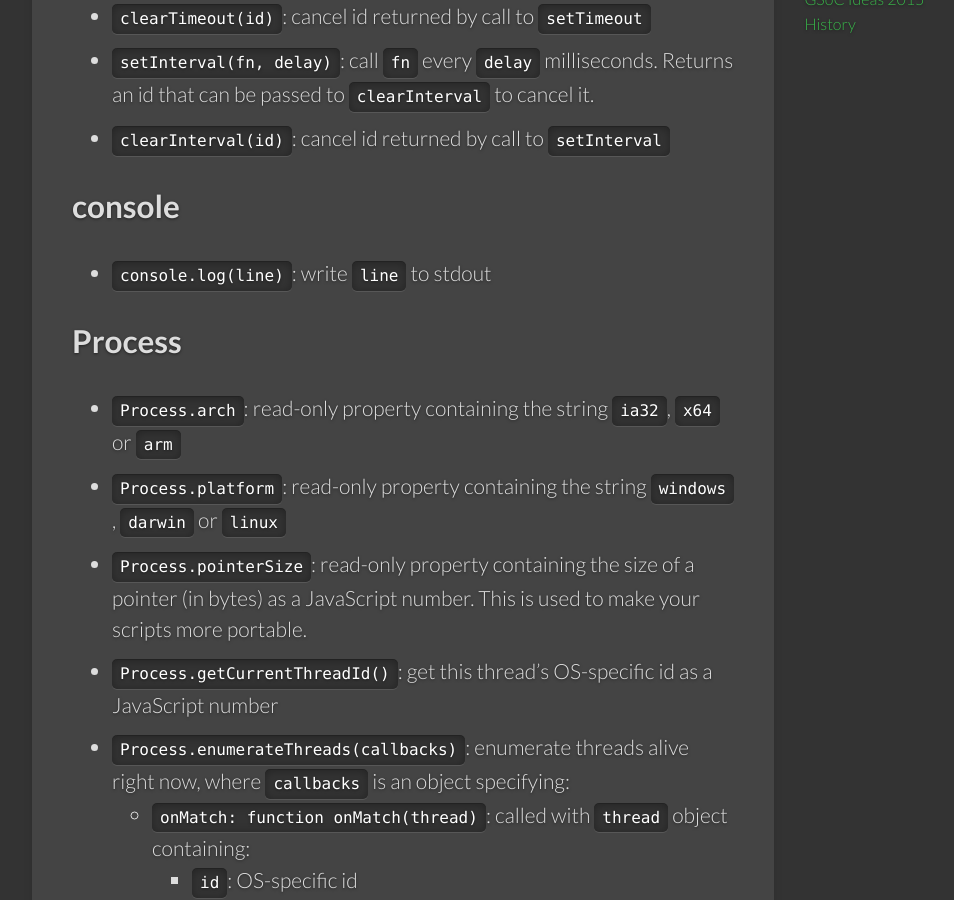
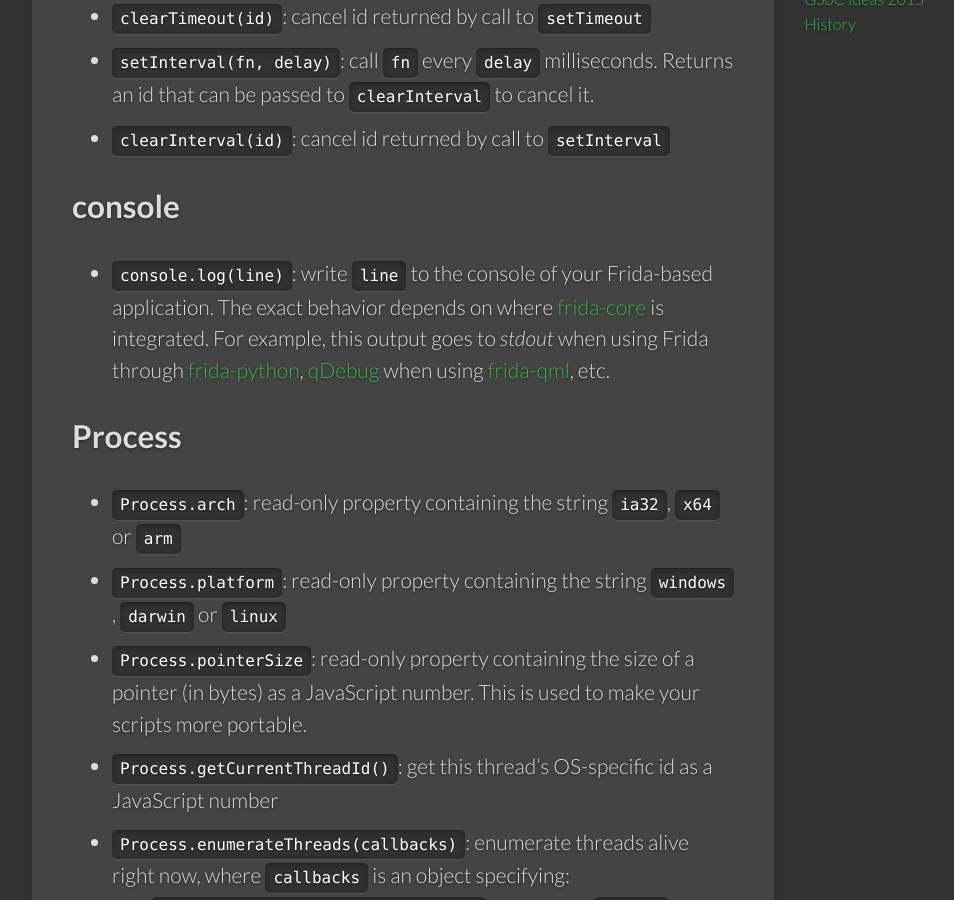
Before and after one commit to frida/frida-website, a Jekyll site: the page built from docs/javascript-api.md, in a window 1280 px wide and 900 px high, scrolled down 869 px. Shown: the whole window, without its empty margins (139-1093 px from the left). Built offline with Jekyll 4.4.1, drawn with Linux system fonts in a browser that asks for light colours; some web fonts are replaced.

Commit message:
Update the `console.log()` documentation to reflect 2.0.0

```diff
--- a/docs/javascript-api.md
+++ b/docs/javascript-api.md
@@ -38,8 +38,13 @@ permalink: /docs/javascript-api/
 
 ## console
 
-+   `console.log(line)`: write `line` to stdout
-
++   `console.log(line)`: write `line` to the console of your Frida-based
+    application. The exact behavior depends on where
+    [frida-core](https://github.com/frida/frida-core) is integrated.
+    For example, this output goes to *stdout* when using Frida through
+    [frida-python](https://github.com/frida/frida-python),
+    [qDebug](http://doc.qt.io/qt-5/qdebug.html) when using
+    [frida-qml](https://github.com/frida/frida-qml), etc.
 
 ## Process
 
```
